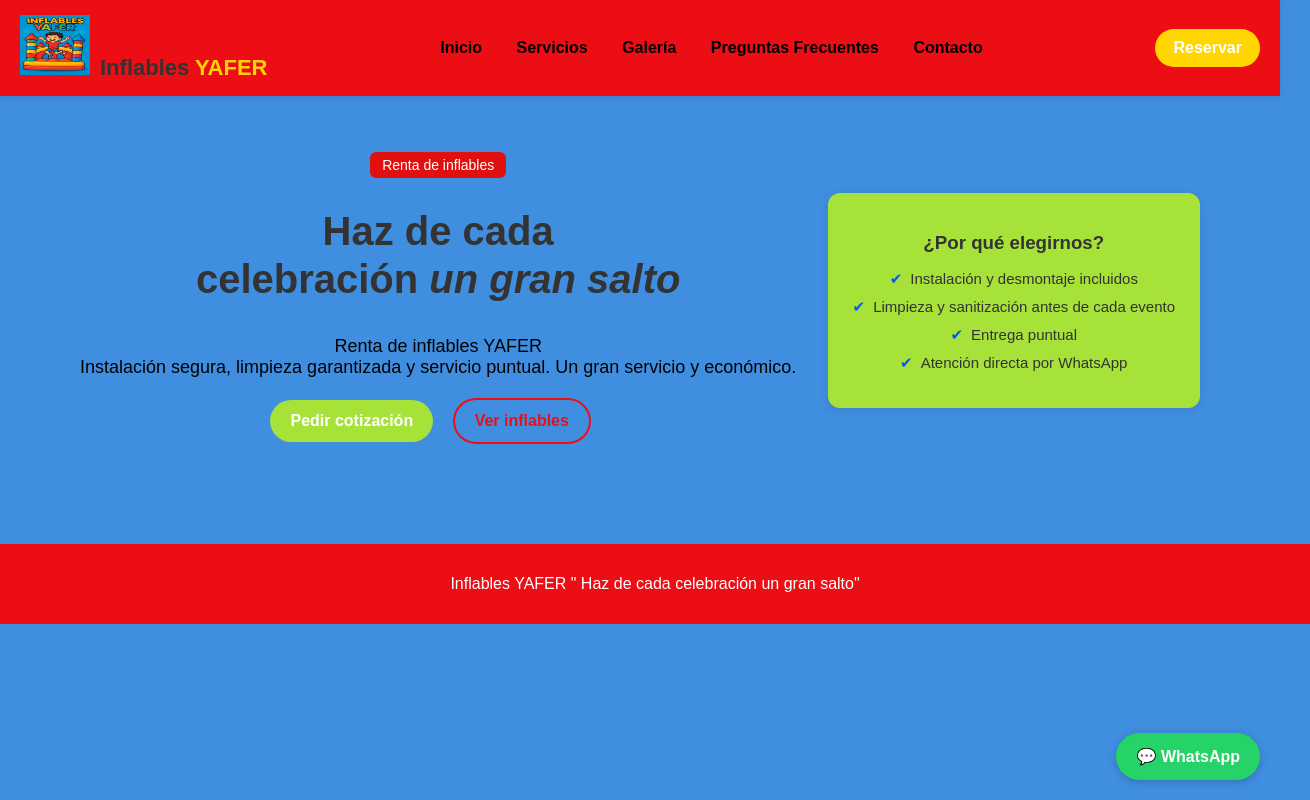
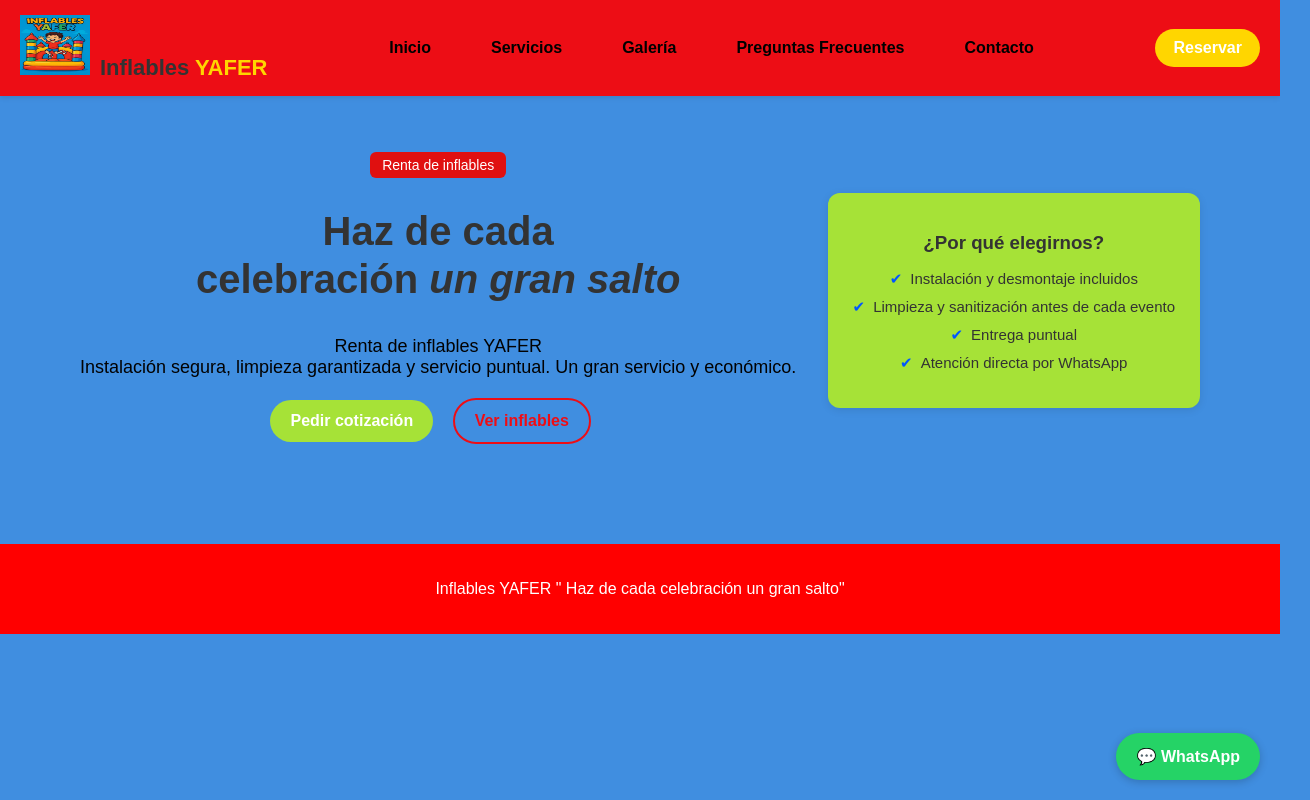
Before and after one commit to 1234Inflables/renta-de-inflables-yafer, a plain HTML site: page index.html in a window 1280 px wide. Shown: the whole page, 1310 px wide, since content can reach past the window. Drawn offline with Linux system fonts and the light colour scheme.

Commit message:
Ajuste header y footer para móvil

```diff
--- a/assets/estilos.css
+++ b/assets/estilos.css
@@ -465,3 +465,49 @@ header nav ul {
     gap: 10px;
   }
 }
+/* ----- ENCABEZADO ----- */
+header {
+  background-color: red;
+  padding: 20px 15px;
+  width: 100%;
+  box-sizing: border-box;
+}
+
+header nav {
+  display: flex;
+  flex-wrap: wrap;   /* permite que los enlaces bajen a otra fila si no caben */
+  justify-content: center; /* centra los enlaces */
+  gap: 10px; /* espacio entre enlaces */
+}
+
+header nav a {
+  color: black;
+  text-decoration: none;
+  font-weight: bold;
+  padding: 5px 10px;
+}
+
+/* ----- PIE DE PÁGINA ----- */
+footer {
+  background-color: red;
+  color: white;
+  text-align: center;
+  padding: 20px 10px;
+  width: 100%;
+  position: relative;
+  bottom: 0;
+  left: 0;
+  box-sizing: border-box;
+}
+
+/* ----- RESPONSIVE PARA CELULAR ----- */
+@media (max-width: 768px) {
+  header nav {
+    flex-direction: column; /* menú en columna en pantallas chicas */
+    align-items: center;
+  }
+
+  footer {
+    font-size: 14px; /* texto un poco más chico en móvil */
+  }
+}
```
